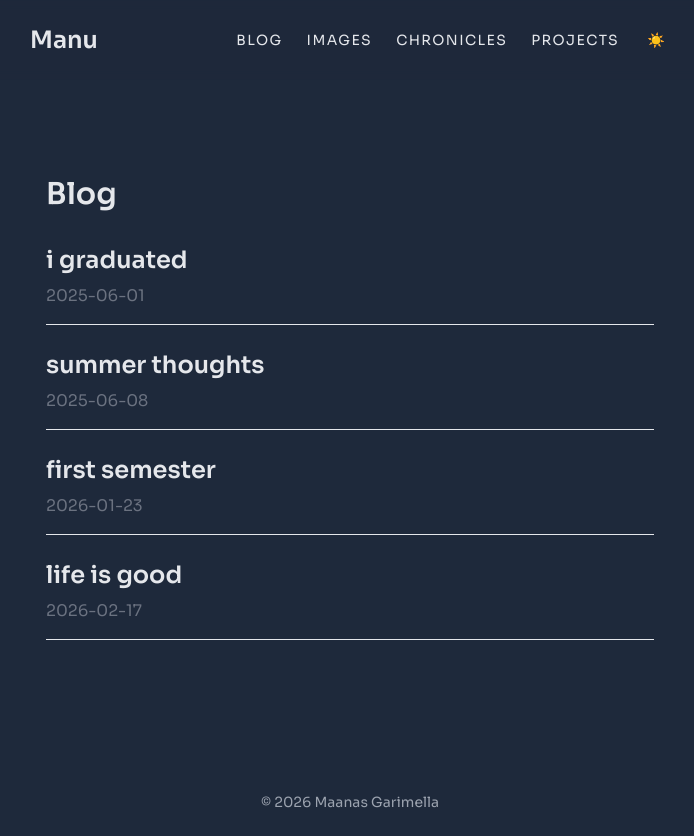
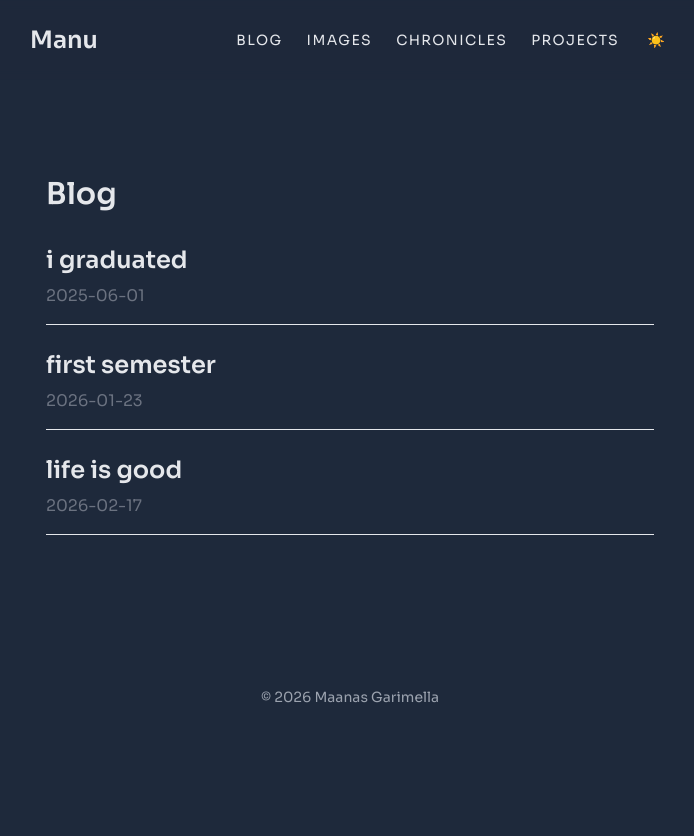
Before and after one commit to Manuga1/manugari-site, a Next.js app: page /blog in a window 1280 px wide. Shown: the whole page, without its empty margins (290-984 px from the left). After the commit the page ends 800 px from the top, so only its background shows below. Built offline with nearby package versions, Linux system fonts and the light colour scheme.

Commit message:
Remove the "summer thoughts" blog post
Co-Authored-By: Claude Opus 4.8 <noreply@anthropic.com>
Claude-Session: https://claude.ai/code/session_018jRfqXB2pQtwpN4xVXK4FC

```diff
--- a/src/data/blogPosts.js
+++ b/src/data/blogPosts.js
@@ -32,39 +32,6 @@ I don’t think graduation is happy. But I no longer think it is just sad either
 
     `
     ,
-  },
-  {
-    slug: 'summer-thoughts',
-    title: 'summer thoughts',
-    date: '2025-06-08',
-    content: `
-I’ve found that there are two types of pain.
-
-Physical, and Emotional.
-
-Obviously, these can be further divided – nostalgia, burns, scratches, numbness – but, these are the two that loom large.
-
-At the end of the day, they’re both pain – they are both distressful and bring tears to our eyes, and a desire to never feel such a thing again. But recently, that hasn’t been the case.
-
-While physical pain still brings me the same suffering, I’ve found myself leaning just a little bit more into the one that comes and remains purely within my mind.
-
-After all, depression is human kind’s magnum opus.
-
-When a family member dies, we mourn. It has no logical basis – in fact the opposite. Animals tend to stay away from the dead; wary of the invisible parasites that could lie within their bodies. The only ‘logical’ reason to stay with the dead is for the starving pup alone, who, impervious to the concept of death, stays by its mother’s cold body, hoping for some food, until it begins to realize the extent of the incredible truth that faces it.
-
-But humans are different; we mourn, not because we are hopeful for what we stand to gain, but because we are scared of what we stand to lose. We stand to lose our cherished memories, now placed within one mind rather than shared by two. We stand to lose our parents, siblings, friends, and teachers. And despite this valiant effort to somehow ‘honor the dead’ by keeping their memory alive, all we do is hurt ourselves more.
-
-The pain of seeing a loved one die is seared into our minds for a second time as we see their lifeless body. When we realize we will never see them again every time we look at the inconspicuous clay urn, slowly gathering dust in the corner. When that same feeling makes yet another unwelcome return when we recognize that they cross our mind less and less. We claim that at some point, we find ‘peace,’ but this too is a lie. No, we find equilibrium; a middle ground between the mourning. We learn to live with this sadness. After all, we created this, and the creator always stays close to his creation.
-
-But no other living organism acts this way – this curse is afflicted upon humans, and humans alone. Perhaps it is this same trait that gives us this fiery drive to make the heavens and ground tremble. Perhaps it is this pain which makes us inherently human. After all, Pain is a human construct.
-
-This is why. Whenever I feel emotional anguish, I remind myself: to be sad is to be alive, and to be sad is to be human. And humanity lies right there; right in that pleasant harmony between not wanting to feel pain, and appreciating the fact that we can feel it at all.
-
-Humans were destined to be sad.
-
-And we were destined to enjoy it.
-
-`,
   },
   {
     slug: 'first-semester',
```
